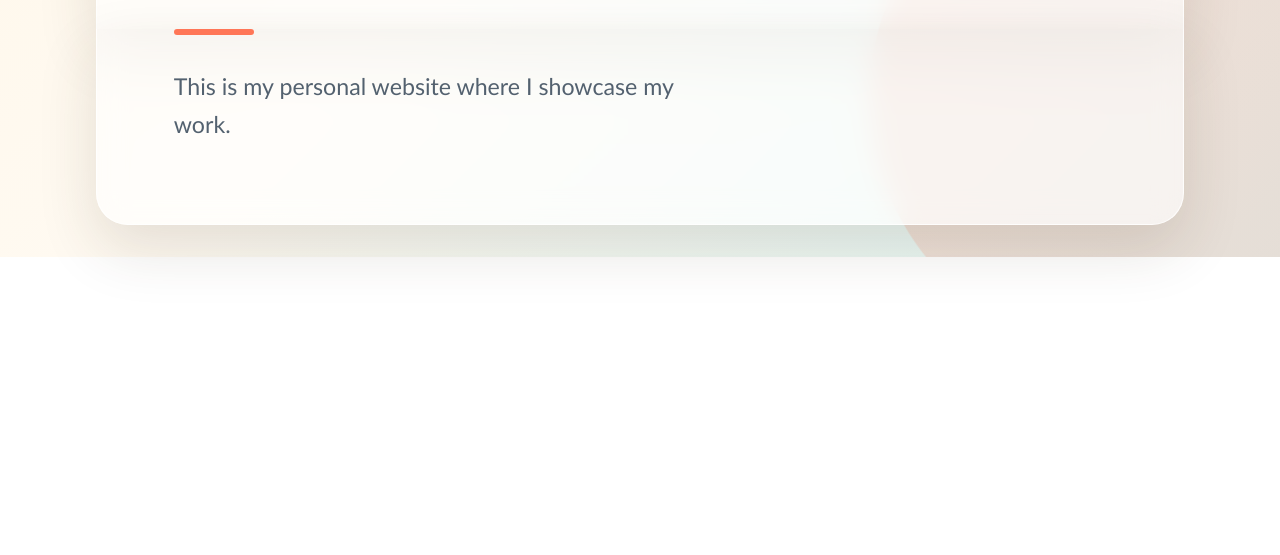
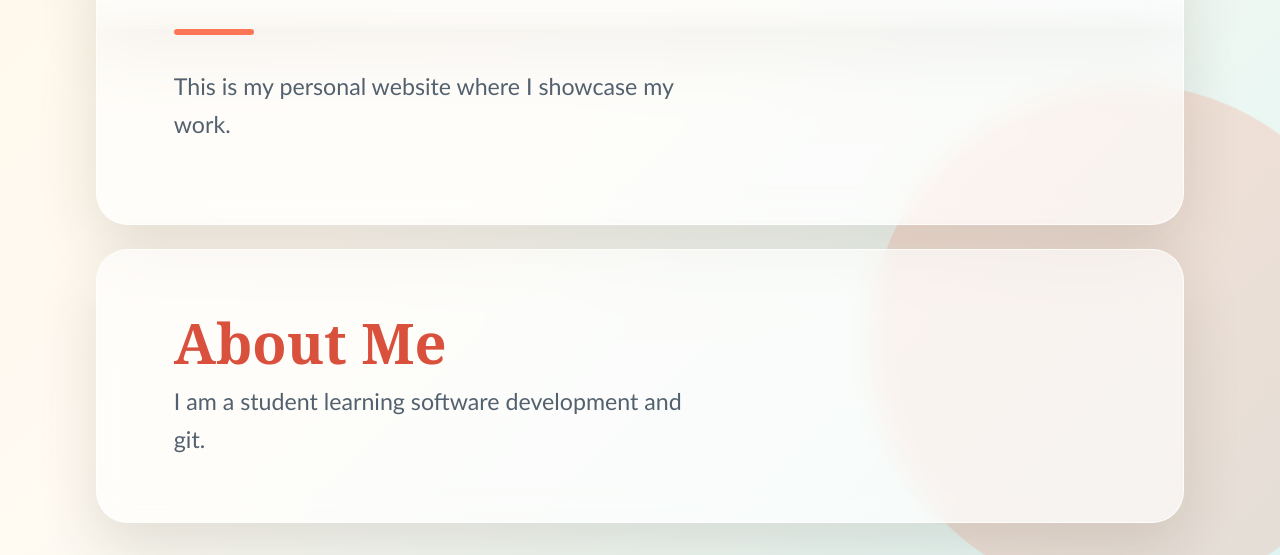
Before and after one commit to Atarie3/assignment7, a plain HTML site: page index.html in a window 1280 px wide. Shown: the part 635-1190 px from the top of the page. Before the commit the page ends 892 px from the top, so only its background shows below. Drawn offline with Linux system fonts and the light colour scheme.

Commit message:
added about section

```diff
--- a/CSS/styles.css
+++ b/CSS/styles.css
@@ -49,7 +49,8 @@ body::before {
 }
 
 header,
-main {
+main,
+section {
 	width: min(100% - 3rem, 68rem);
 }
 
@@ -161,6 +162,24 @@ main {
 	backdrop-filter: blur(14px);
 }
 
+section {
+	margin-top: 1.5rem;
+	padding: clamp(2rem, 5vw, 4rem) clamp(1.5rem, 6vw, 5rem);
+	border: 1px solid rgba(255, 255, 255, 0.8);
+	border-radius: 2rem;
+	background: rgba(255, 255, 255, 0.62);
+	box-shadow: var(--shadow);
+	backdrop-filter: blur(14px);
+}
+
+h2 {
+	margin: 0 0 0.75rem;
+	color: var(--coral-dark);
+	font-family: Georgia, "Times New Roman", serif;
+	font-size: clamp(2rem, 5vw, 3.5rem);
+	line-height: 1;
+}
+
 main::before {
 	display: block;
 	width: 5rem;
@@ -181,7 +200,8 @@ p {
 
 @media (max-width: 600px) {
 	header,
-	main {
+	main,
+	section {
 		width: min(100% - 1.5rem, 68rem);
 	}
 
@@ -208,4 +228,8 @@ p {
 	main {
 		border-radius: 0 0 1.25rem 1.25rem;
 	}
+
+	section {
+		border-radius: 1.25rem;
 	}
+}
--- a/index.html
+++ b/index.html
@@ -22,5 +22,9 @@
     <main>
         <p>This is my personal website where I showcase my work.</p>
     </main>
+    <section id="about">
+        <h2>About Me</h2>
+        <p>I am a student learning software development and git.</p>
+    </section>
 </body>
 </html>
```
Lines whose indentation alone changed are shown as unchanged.
